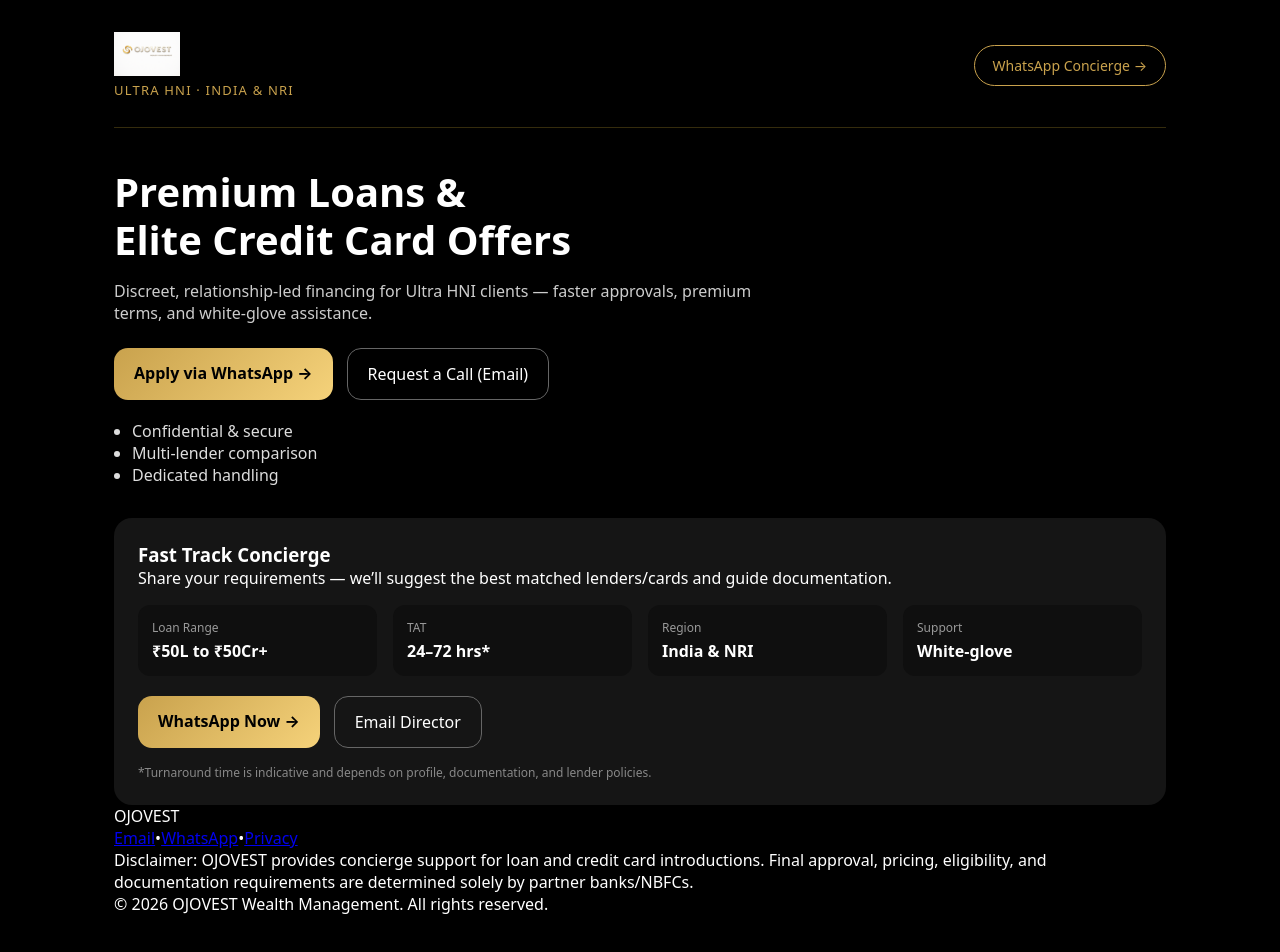
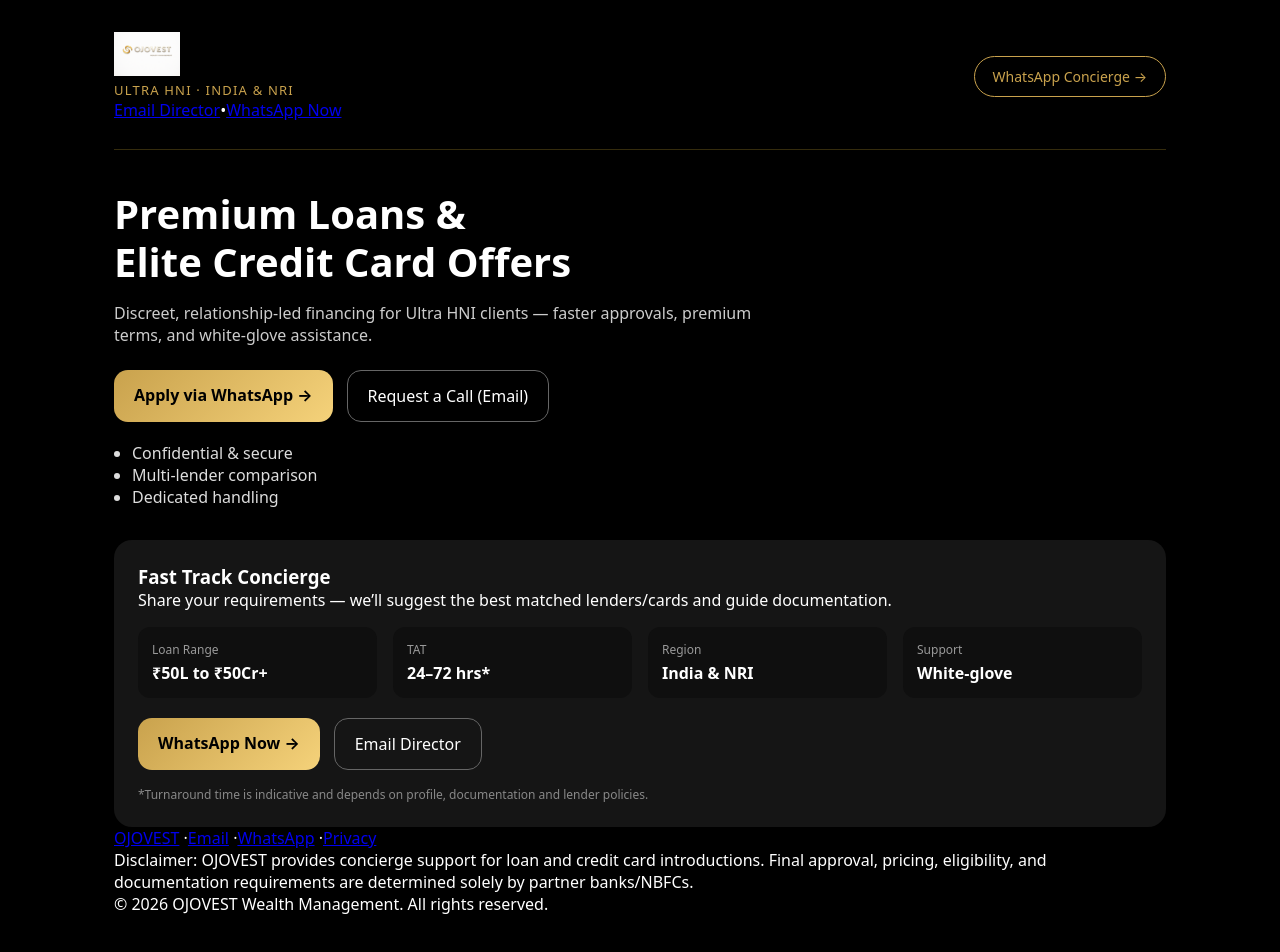
Before and after one commit to ojovest/ojovest, a Next.js app: page / in a window 1280 px wide. Shown: the top 952 px of the page. Built offline with nearby package versions, Linux system fonts and the light colour scheme.

Commit message:
Update page.js

```diff
--- a/app/page.js
+++ b/app/page.js
@@ -1,14 +1,14 @@
 export default function Home() {
   const whatsappHeaderLink =
-    "https://wa.me/918651035362?text=Hi%20OJOVEST%2C%20I%20am%20interested%20in%20premium%20financing";
+    "https://wa.me/918651035362?text=Hi%20OJOVEST%2C%20I%20am%20interested%20in%20premium%20financing%20%28Loans%2FCredit%20Cards%29.";
   const whatsappMainLink =
-    "https://wa.me/918651035362?text=Hi%20OJOVEST%2C%20I%20am%20interested%20in%20Premium%20Loans%20%26%20Elite%20Credit%20Card%20Offers";
+    "https://wa.me/918651035362?text=Hi%20OJOVEST%2C%20I%20am%20interested%20in%20Premium%20Loans%20%26%20Elite%20Credit%20Card%20Offers.";
   const emailLink =
-    "mailto:director@ojovest.com?subject=Premium%20Loans%20%26%20Elite%20Credit%20Cards%20Inquiry";
+    "mailto:director@ojovest.com?subject=Premium%20Loans%20%26%20Elite%20Credit%20Cards%20-%20Inquiry";
 
   return (
     <main className="container">
-      {/* ===== Header ===== */}
+      {/* Header */}
       <header className="header">
         <div className="headerLeft">
           <img
@@ -17,6 +17,21 @@
             className="logo"
           />
           <div className="subtitle">Ultra HNI · India & NRI</div>
+
+          <div className="topLinks">
+            <a className="topLink" href={emailLink}>
+              Email Director
+            </a>
+            <span className="dot">•</span>
+            <a
+              className="topLink"
+              href={whatsappMainLink}
+              target="_blank"
+              rel="noreferrer"
+            >
+              WhatsApp Now
+            </a>
+          </div>
         </div>
 
         <a
@@ -29,7 +44,7 @@
         </a>
       </header>
 
-      {/* ===== Hero ===== */}
+      {/* Hero */}
       <h1 className="heroTitle">
         Premium Loans & <br />
         Elite Credit Card Offers
@@ -40,7 +55,7 @@
         approvals, premium terms, and white-glove assistance.
       </p>
 
-      {/* ===== CTA Row ===== */}
+      {/* CTA Row */}
       <div className="ctaRow">
         <a
           className="cta"
@@ -56,19 +71,19 @@
         </a>
       </div>
 
-      {/* ===== Trust Points ===== */}
+      {/* Trust points */}
       <ul className="trustList">
         <li>Confidential & secure</li>
         <li>Multi-lender comparison</li>
         <li>Dedicated handling</li>
       </ul>
 
-      {/* ===== Concierge Card ===== */}
+      {/* Card */}
       <div className="card">
         <h3>Fast Track Concierge</h3>
         <p>
-          Share your requirements — we’ll suggest the best matched
-          lenders/cards and guide documentation.
+          Share your requirements — we’ll suggest the best matched lenders/cards
+          and guide documentation.
         </p>
 
         <div className="cardGrid">
@@ -109,47 +124,31 @@
         </div>
 
         <p className="finePrint">
-          *Turnaround time is indicative and depends on profile,
-          documentation, and lender policies.
+          *Turnaround time is indicative and depends on profile, documentation
+          and lender policies.
         </p>
       </div>
 
-      {/* ===== Footer ===== */}
-      <footer className="footer">
-        <div className="footerRow">
-          <div className="footerBrand">OJOVEST</div>
+      {/* Footer */}
+      <div className="footer">
+        <a href="/">OJOVEST</a> <span className="footerSep">·</span>
+        <a href={emailLink}>Email</a> <span className="footerSep">·</span>
+        <a href={whatsappMainLink} target="_blank" rel="noreferrer">
+          WhatsApp
+        </a>{" "}
+        <span className="footerSep">·</span>
+        <a href="/privacy">Privacy</a>
 
-          <div className="footerLinks">
-            <a href={emailLink} className="footerLink">
-              Email
-            </a>
-            <span className="footerDot">•</span>
-            <a
-              href={whatsappHeaderLink}
-              target="_blank"
-              rel="noreferrer"
-              className="footerLink"
-            >
-              WhatsApp
-            </a>
-            <span className="footerDot">•</span>
-            <a href="#privacy" className="footerLink">
-              Privacy
-            </a>
-          </div>
-        </div>
-
-        <p className="footerDisclaimer" id="privacy">
+        <p className="footerNote">
           Disclaimer: OJOVEST provides concierge support for loan and credit card
           introductions. Final approval, pricing, eligibility, and documentation
           requirements are determined solely by partner banks/NBFCs.
         </p>
 
-        <p className="footerCopyright">
-          © {new Date().getFullYear()} OJOVEST Wealth Management. All rights
-          reserved.
+        <p className="footerNote2">
+          © 2026 OJOVEST Wealth Management. All rights reserved.
         </p>
-      </footer>
+      </div>
     </main>
   );
 }
```
